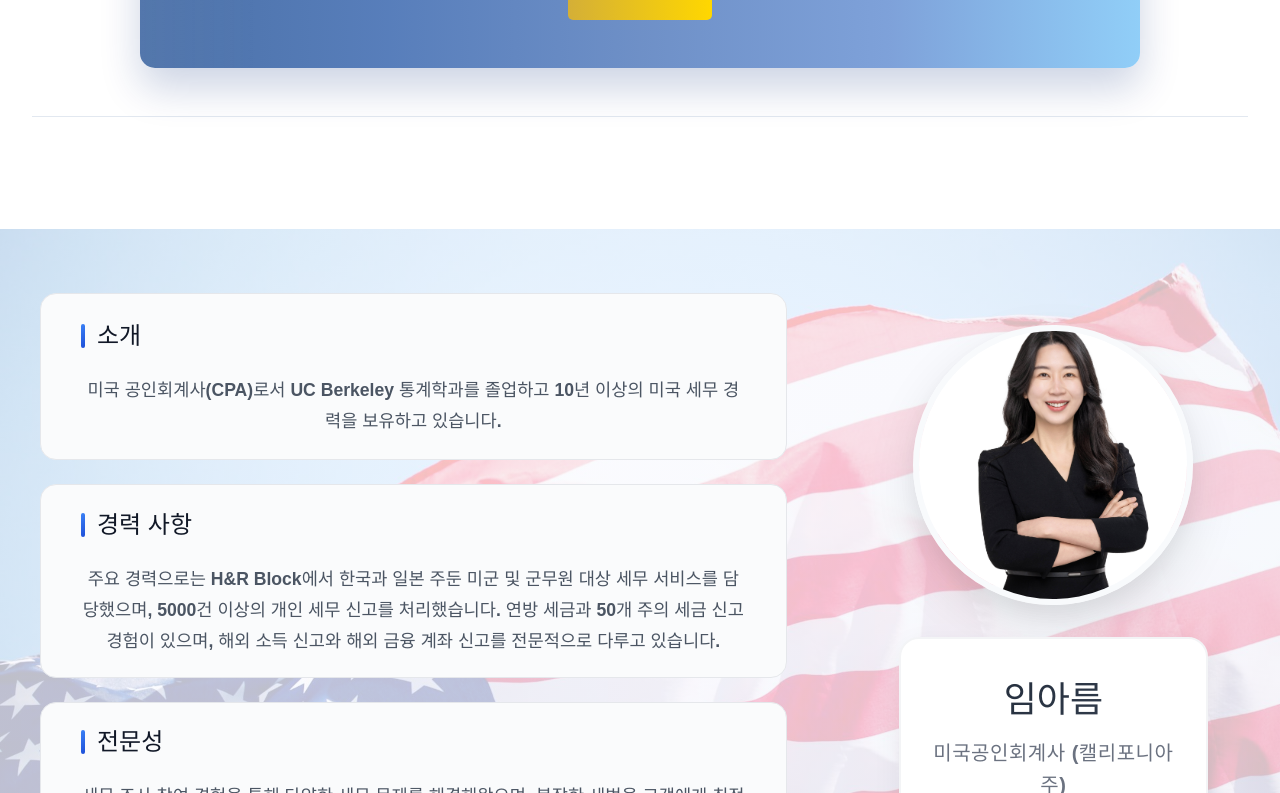
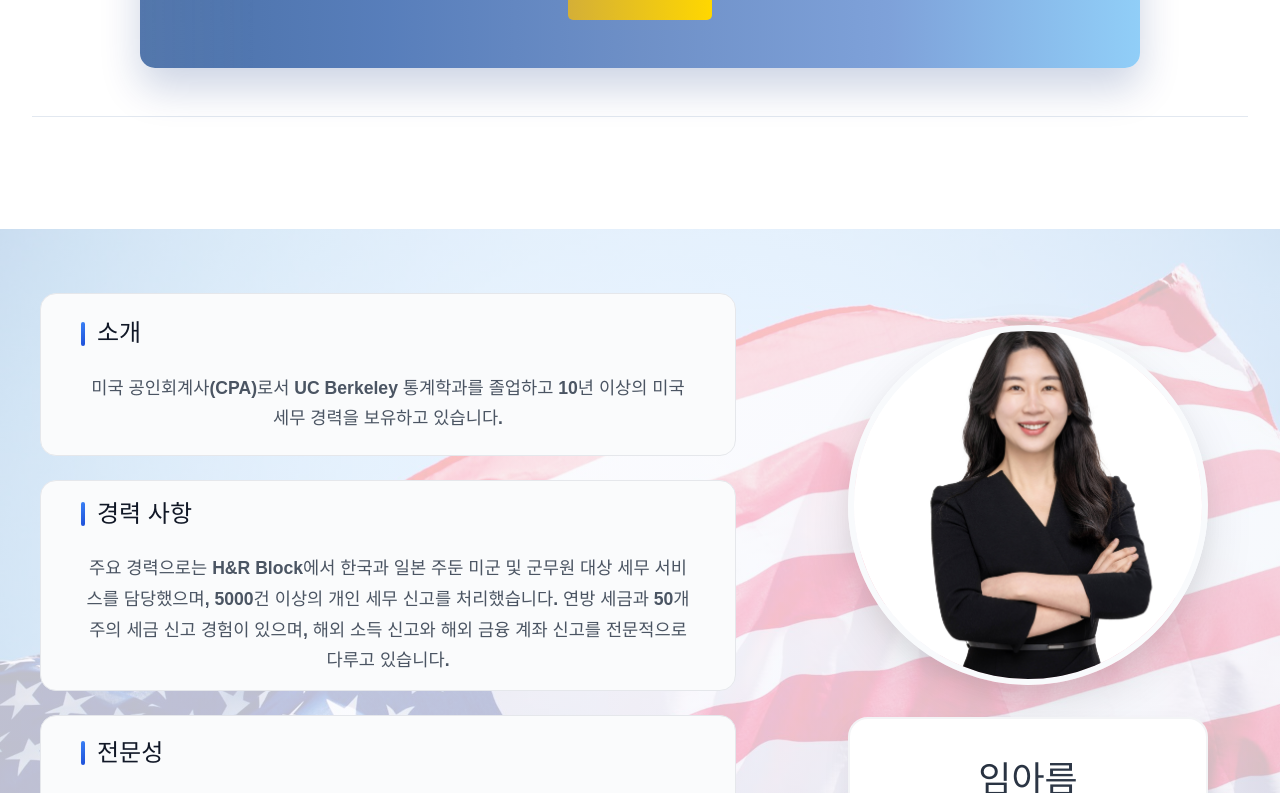
Before and after one commit to youtaxpro/youtaxpro, a Vue app: page /#/ in a window 1280 px wide. Shown: the part 2708-3501 px from the top of the page. Built offline with nearby package versions, Linux system fonts and the light colour scheme.

Commit message:
photo bigger

```diff
--- a/src/components/home/HomeProfile.vue
+++ b/src/components/home/HomeProfile.vue
@@ -182,8 +182,8 @@ export default {
 }
 
 .profile-image img {
-  width: 280px;
-  height: 280px;
+  width: 360px;
+  height: 360px;
   object-fit: cover;
   border-radius: 50%;
   border: 6px solid #f8fafc;
```
